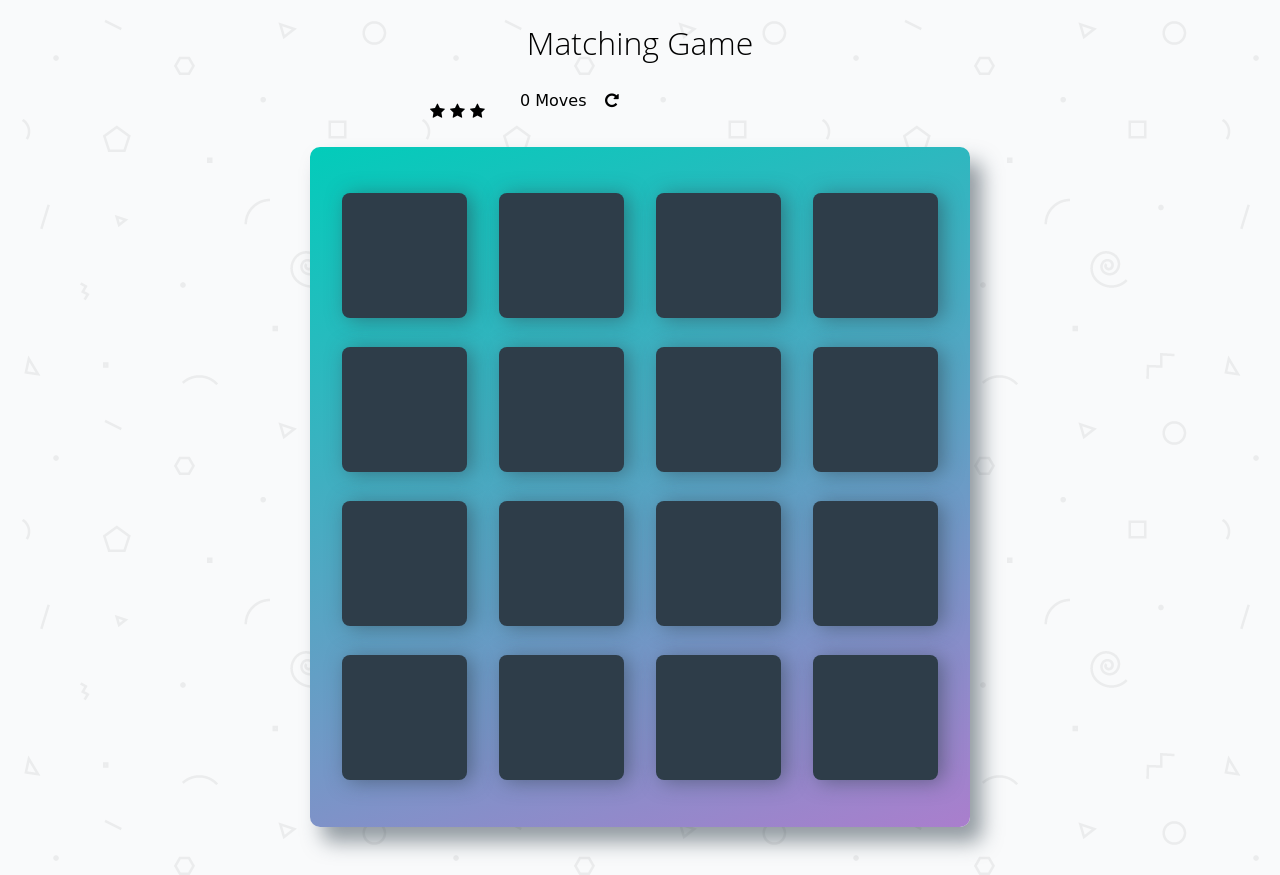
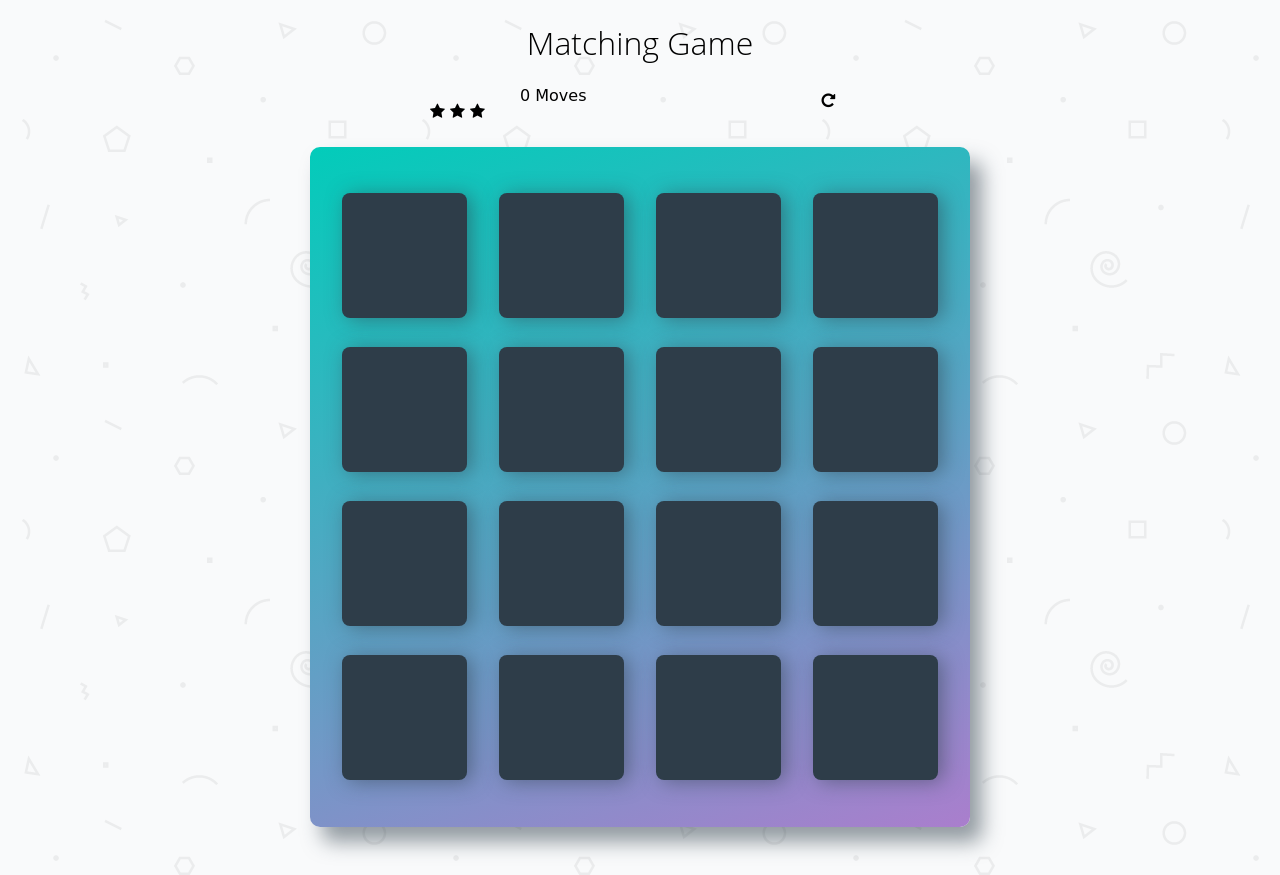
Before and after one commit to Kyr5tl3/Memory-Game, a plain HTML site: page index.html in a window 1280 px wide. Drawn offline with nearby package versions, Linux system fonts and the light colour scheme; a web font is replaced by a local one.

Commit message:
put moves in a div & added timer div

```diff
--- a/index.html
+++ b/index.html
@@ -24,7 +24,12 @@
           		<li><i class="fa fa-star"></i></li>
           	</ul>
           </div>
-        	<span class="moves">0 Moves</span>
+          <div>
+        	   <span class="moves">0 Moves</span>
+          </div>
+
+          <div class="timer">
+          </div>
 
             <div class="restart">
         		<i class="fa fa-repeat"></i>
```
